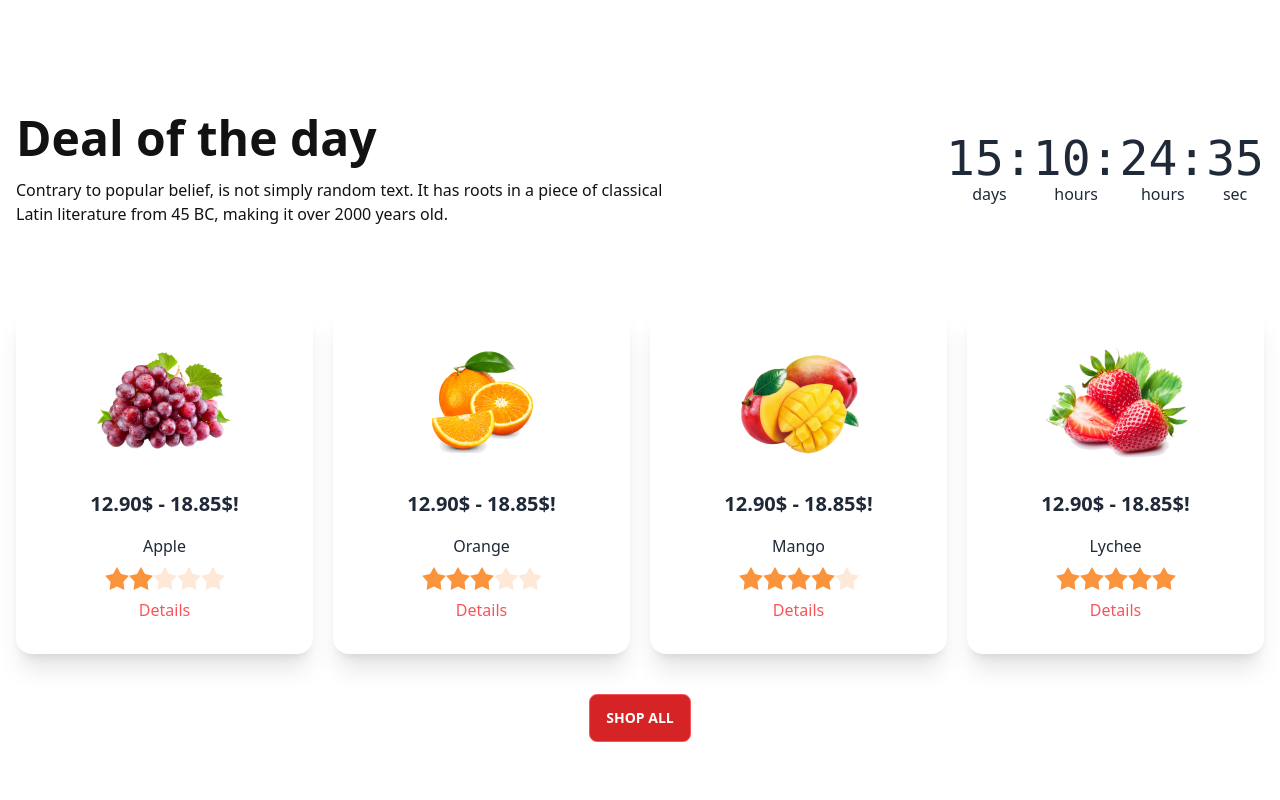
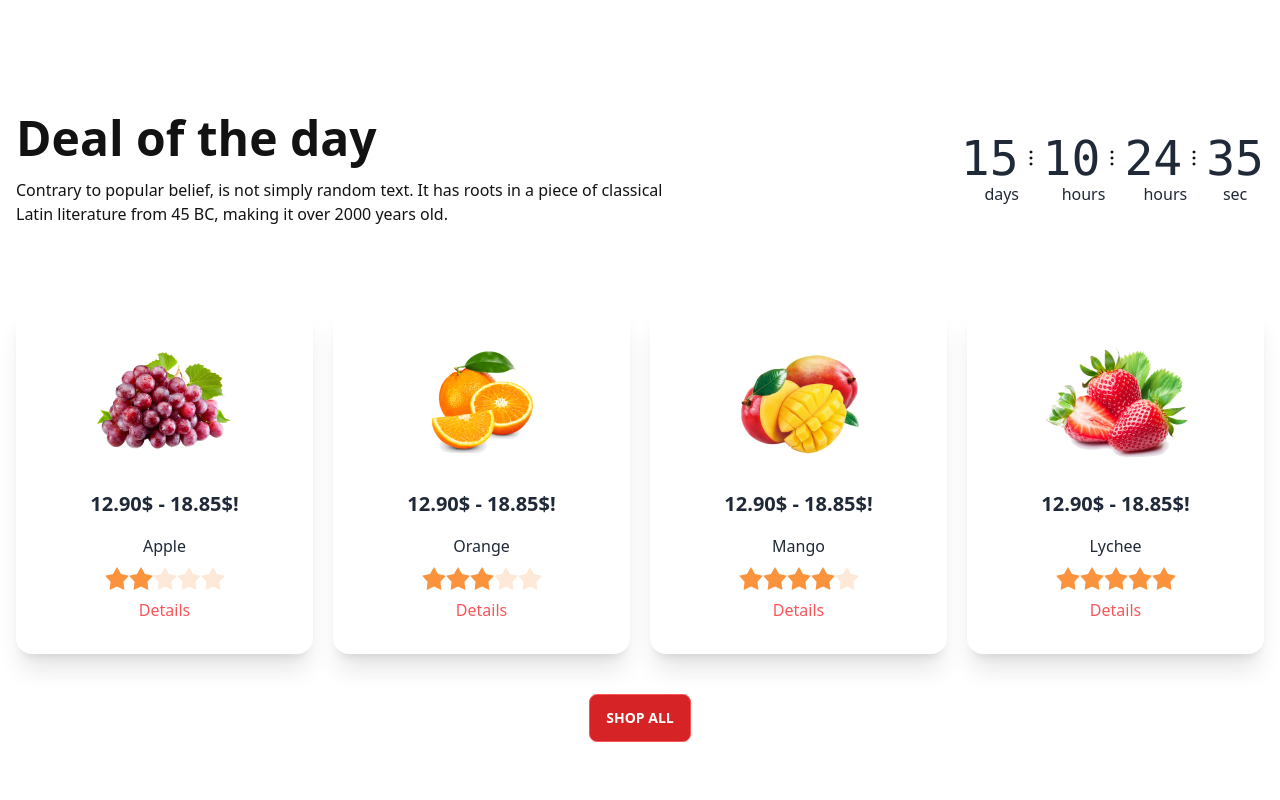
Before and after one commit to Engr-Monir/Fruit-Burst, a plain HTML site: page index.html in a window 1280 px wide. Shown: the part 1060-1860 px from the top of the page. Drawn offline with nearby package versions, Linux system fonts and the light colour scheme.

Commit message:
timer update

```diff
--- a/index.html
+++ b/index.html
@@ -235,19 +235,28 @@
         <div class="grid grid-flow-col text-center auto-cols-max  ">
             <div class="flex flex-col">
               <span class="countdown font-mono text-5xl">
-                <span style="--value:15;"></span>:
+                <span style="--value:15;"></span><svg width="24" height="24" viewBox="0 0 24 24" fill="none" xmlns="http://www.w3.org/2000/svg">
+                  <path d="M12 6.75C11.8011 6.75 11.6103 6.67098 11.4697 6.53033C11.329 6.38968 11.25 6.19891 11.25 6C11.25 5.80109 11.329 5.61032 11.4697 5.46967C11.6103 5.32902 11.8011 5.25 12 5.25C12.1989 5.25 12.3897 5.32902 12.5303 5.46967C12.671 5.61032 12.75 5.80109 12.75 6C12.75 6.19891 12.671 6.38968 12.5303 6.53033C12.3897 6.67098 12.1989 6.75 12 6.75ZM12 12.75C11.8011 12.75 11.6103 12.671 11.4697 12.5303C11.329 12.3897 11.25 12.1989 11.25 12C11.25 11.8011 11.329 11.6103 11.4697 11.4697C11.6103 11.329 11.8011 11.25 12 11.25C12.1989 11.25 12.3897 11.329 12.5303 11.4697C12.671 11.6103 12.75 11.8011 12.75 12C12.75 12.1989 12.671 12.3897 12.5303 12.5303C12.3897 12.671 12.1989 12.75 12 12.75ZM12 18.75C11.8011 18.75 11.6103 18.671 11.4697 18.5303C11.329 18.3897 11.25 18.1989 11.25 18C11.25 17.8011 11.329 17.6103 11.4697 17.4697C11.6103 17.329 11.8011 17.25 12 17.25C12.1989 17.25 12.3897 17.329 12.5303 17.4697C12.671 17.6103 12.75 17.8011 12.75 18C12.75 18.1989 12.671 18.3897 12.5303 18.5303C12.3897 18.671 12.1989 18.75 12 18.75Z" stroke="#121212" stroke-width="1.5" stroke-linecap="round" stroke-linejoin="round"/>
+                  </svg>
+
               </span>
               days
             </div>
             <div class="flex flex-col">
               <span class="countdown font-mono text-5xl">
-                <span style="--value:10;"></span>:
+                <span style="--value:10;"></span><svg width="24" height="24" viewBox="0 0 24 24" fill="none" xmlns="http://www.w3.org/2000/svg">
+                  <path d="M12 6.75C11.8011 6.75 11.6103 6.67098 11.4697 6.53033C11.329 6.38968 11.25 6.19891 11.25 6C11.25 5.80109 11.329 5.61032 11.4697 5.46967C11.6103 5.32902 11.8011 5.25 12 5.25C12.1989 5.25 12.3897 5.32902 12.5303 5.46967C12.671 5.61032 12.75 5.80109 12.75 6C12.75 6.19891 12.671 6.38968 12.5303 6.53033C12.3897 6.67098 12.1989 6.75 12 6.75ZM12 12.75C11.8011 12.75 11.6103 12.671 11.4697 12.5303C11.329 12.3897 11.25 12.1989 11.25 12C11.25 11.8011 11.329 11.6103 11.4697 11.4697C11.6103 11.329 11.8011 11.25 12 11.25C12.1989 11.25 12.3897 11.329 12.5303 11.4697C12.671 11.6103 12.75 11.8011 12.75 12C12.75 12.1989 12.671 12.3897 12.5303 12.5303C12.3897 12.671 12.1989 12.75 12 12.75ZM12 18.75C11.8011 18.75 11.6103 18.671 11.4697 18.5303C11.329 18.3897 11.25 18.1989 11.25 18C11.25 17.8011 11.329 17.6103 11.4697 17.4697C11.6103 17.329 11.8011 17.25 12 17.25C12.1989 17.25 12.3897 17.329 12.5303 17.4697C12.671 17.6103 12.75 17.8011 12.75 18C12.75 18.1989 12.671 18.3897 12.5303 18.5303C12.3897 18.671 12.1989 18.75 12 18.75Z" stroke="#121212" stroke-width="1.5" stroke-linecap="round" stroke-linejoin="round"/>
+                  </svg>
+
               </span>
               hours
             </div>
             <div class="flex flex-col">
                 <span class="countdown font-mono text-5xl">
-                  <span style="--value:24;"></span>:
+                  <span style="--value:24;"></span><svg width="24" height="24" viewBox="0 0 24 24" fill="none" xmlns="http://www.w3.org/2000/svg">
+<path d="M12 6.75C11.8011 6.75 11.6103 6.67098 11.4697 6.53033C11.329 6.38968 11.25 6.19891 11.25 6C11.25 5.80109 11.329 5.61032 11.4697 5.46967C11.6103 5.32902 11.8011 5.25 12 5.25C12.1989 5.25 12.3897 5.32902 12.5303 5.46967C12.671 5.61032 12.75 5.80109 12.75 6C12.75 6.19891 12.671 6.38968 12.5303 6.53033C12.3897 6.67098 12.1989 6.75 12 6.75ZM12 12.75C11.8011 12.75 11.6103 12.671 11.4697 12.5303C11.329 12.3897 11.25 12.1989 11.25 12C11.25 11.8011 11.329 11.6103 11.4697 11.4697C11.6103 11.329 11.8011 11.25 12 11.25C12.1989 11.25 12.3897 11.329 12.5303 11.4697C12.671 11.6103 12.75 11.8011 12.75 12C12.75 12.1989 12.671 12.3897 12.5303 12.5303C12.3897 12.671 12.1989 12.75 12 12.75ZM12 18.75C11.8011 18.75 11.6103 18.671 11.4697 18.5303C11.329 18.3897 11.25 18.1989 11.25 18C11.25 17.8011 11.329 17.6103 11.4697 17.4697C11.6103 17.329 11.8011 17.25 12 17.25C12.1989 17.25 12.3897 17.329 12.5303 17.4697C12.671 17.6103 12.75 17.8011 12.75 18C12.75 18.1989 12.671 18.3897 12.5303 18.5303C12.3897 18.671 12.1989 18.75 12 18.75Z" stroke="#121212" stroke-width="1.5" stroke-linecap="round" stroke-linejoin="round"/>
+</svg>
+
                 </span>
                 hours
               </div>
```
